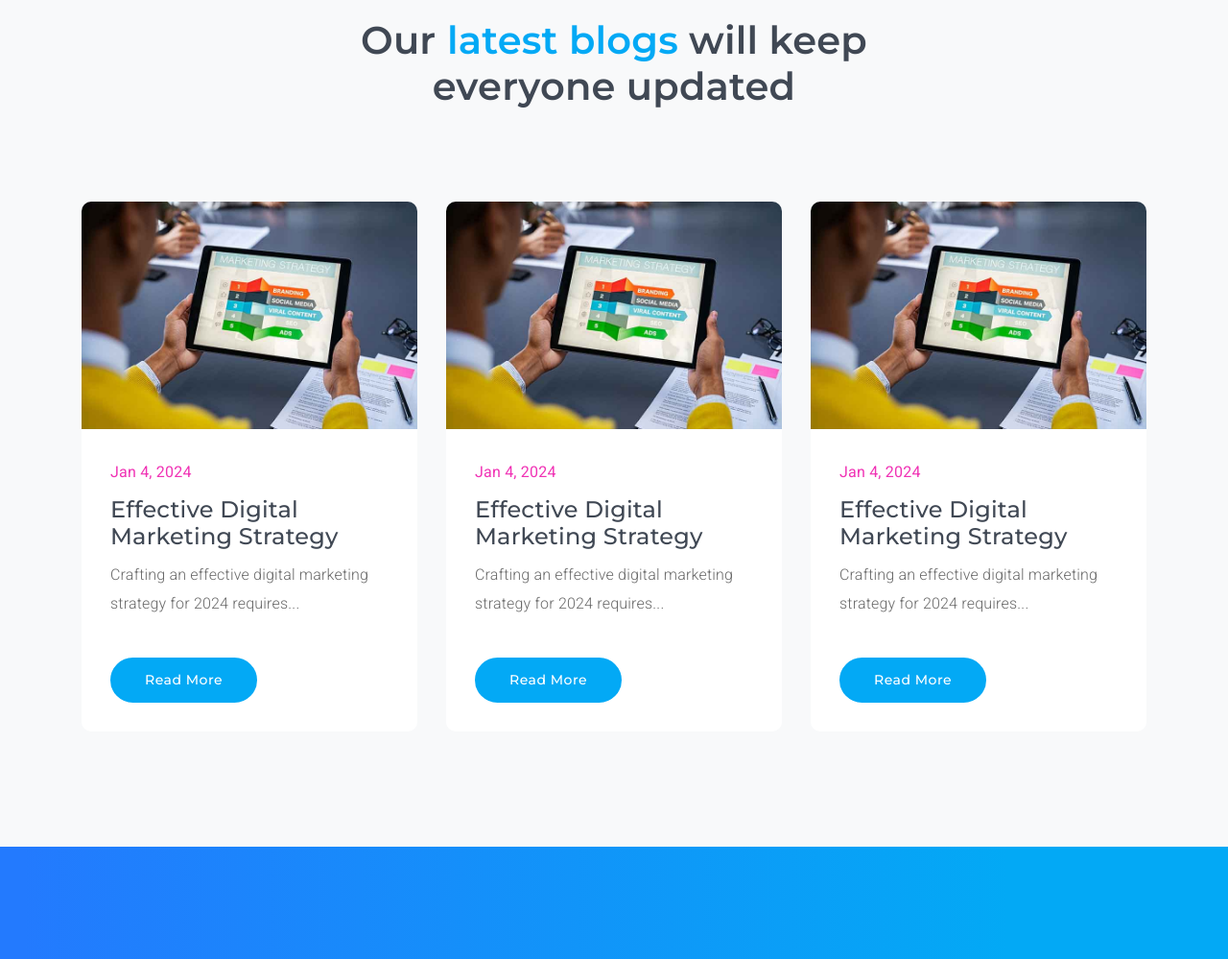
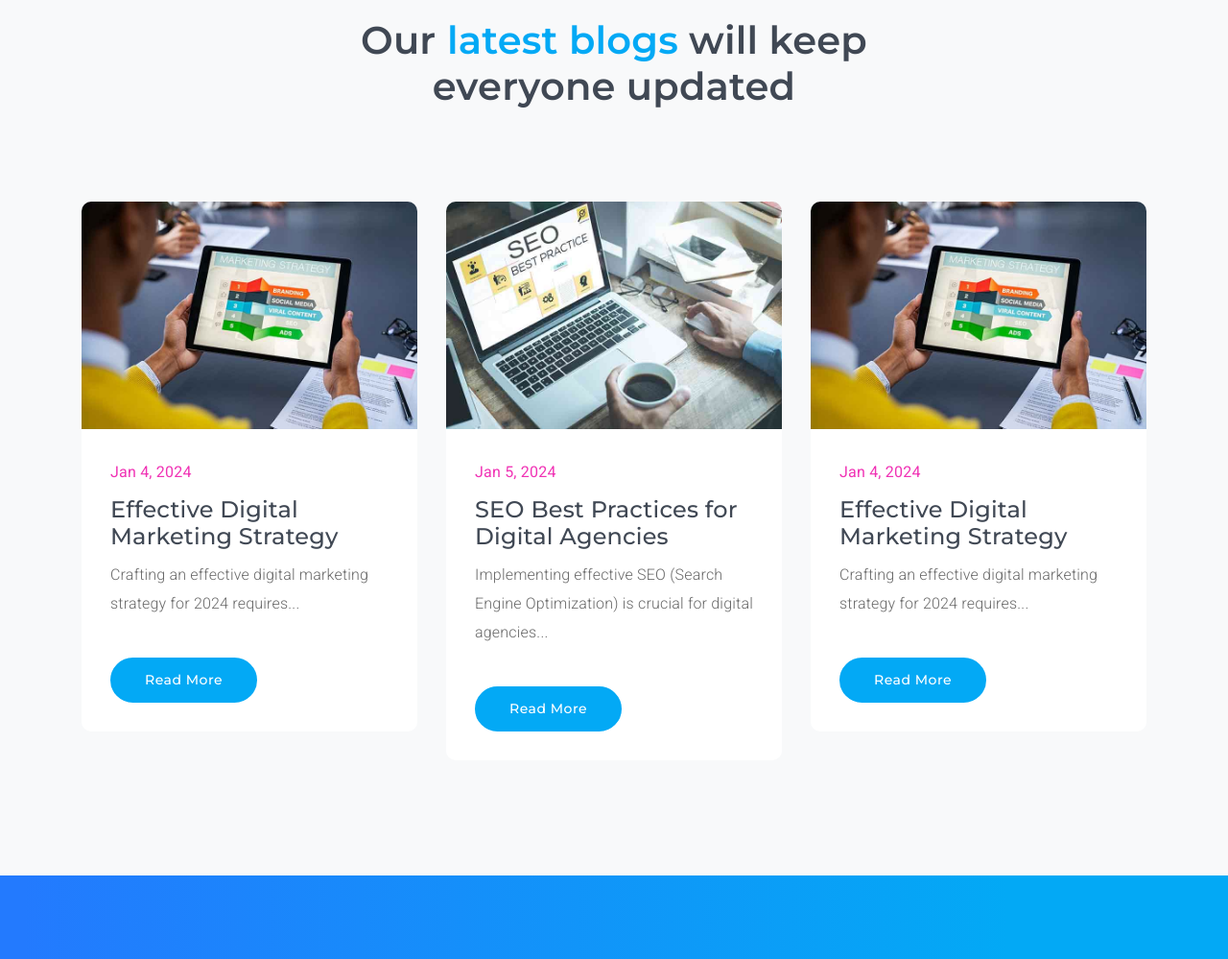
Before and after one commit to arvinday/DigitalAgency, a plain HTML site: page index.html in a window 1280 px wide. Shown: the part 6243-7242 px from the top of the page at 96% size. Drawn offline with Linux system fonts and the light colour scheme; some packages are replaced by stand-ins of ours.

Commit message:
Update index.html

```diff
--- a/index.html
+++ b/index.html
@@ -980,12 +980,12 @@
             <!--News Item-->
             <div class="col-lg-4">
                 <div class="news-item">
-                    <img alt="image" class="news-img" src="img/digital-marketing-strategy.jpg">
+                    <img alt="image" class="news-img" src="img/SEO-best-practices.jpg">
                     <div class="news-text-box">
-                        <span class="date main-color">Jan 4, 2024</span>
-                        <a href="https://digitalagency.sg/effective-digital-marketing-strategy.html"><h4 class="news-title">Effective Digital Marketing Strategy</h4></a>
-                        <p class="para">Crafting an effective digital marketing strategy for 2024 requires...</p>
-                        <a class="btn btn-large btn-rounded btn-blue btn-hvr-pink mt-3" href="https://digitalagency.sg/effective-digital-marketing-strategy.html">Read more
+                        <span class="date main-color">Jan 5, 2024</span>
+                        <a href="https://digitalagency.sg/effective-digital-marketing-strategy.html"><h4 class="news-title">SEO Best Practices for Digital Agencies</h4></a>
+                        <p class="para">Implementing effective SEO (Search Engine Optimization) is crucial for digital agencies...</p>
+                        <a class="btn btn-large btn-rounded btn-blue btn-hvr-pink mt-3" href="https://digitalagency.sg/SEO-best-practices-for-digital-agencies.html">Read more
                         <div class="btn-hvr-setting">
                             <ul class="btn-hvr-setting-inner">
                                 <li class="btn-hvr-effect"></li>
```
